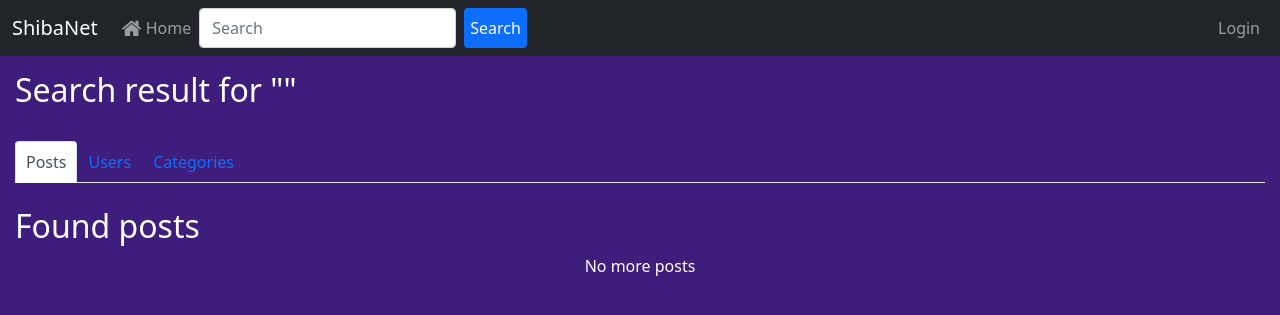
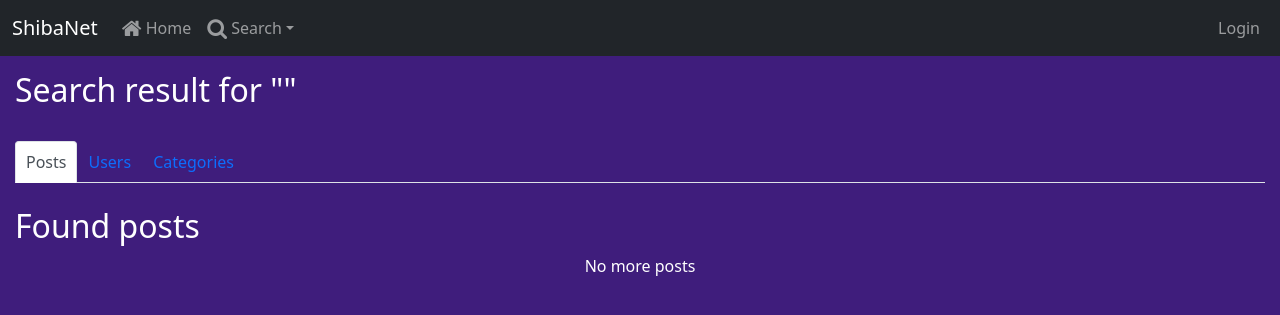
Before and after one commit to redpenguinyt/ShibaNet, a Flask app: page /search in a window 1280 px wide. Shown: the top 315 px of the page. Run offline with Flask 2, Linux system fonts and the light colour scheme; data that the repository does not hold is empty; some libraries are stand-ins or nearby versions.

Commit message:
improved navbar

```diff
--- a/main.py
+++ b/main.py
@@ -28,8 +28,7 @@ def index():
 @app.route("/search")
 def search():
 	query = request.args["q"] if "q" in request.args else ""
-	# Regex backup method: {"$or": [{"name": {"$regex": query, "$options": 'i'}},{"bio": {"$regex": query, "$options": 'i'}}]}
-	found_users = mongo.db.users.find({"$text": { "$search": query }}, projection = {"password": False,"_id": False, "email": False})
+	found_users = mongo.db.users.find({"$or": [{"name": {"$regex": query, "$options": 'i'}},{"bio": {"$regex": query, "$options": 'i'}}]}, projection = {"password": False,"_id": False, "email": False})
 
 	found_categories = mongo.db.categories.find({"$text": {"$search": query}})
 
@@ -119,13 +118,9 @@ def view_post(post_id):
 	if not post:
 		return render_template("message.html",title="404",body="Coudn't find what you were looking for!", notifs=user_notifs), 404
 
-	authorpfp = mongo.db.users.find_one(
-		{"name": post["author"]}
-	)["pfp"]
-
 	comments = utils.getcomments(post["comments"])
 
-	return render_template("post/view.html", post=post, authorpfp=authorpfp, comments=comments, notifs=user_notifs)
+	return render_template("post/view.html", post=post, comments=comments, notifs=user_notifs)
 
 @app.route("/post/<post_id>/edit", methods=["POST","GET"])
 @login_required
--- a/static/css/style.css
+++ b/static/css/style.css
@@ -17,9 +17,10 @@ text-align:centre;
   -ms-transform: translate(-50%, -50%);
   transform: translate(-50%, -50%);
 }
-.followButton {
-	text-align: right;
-	padding-right: 15px;
+@media only screen and (max-width: 800px) and (min-width: 576px) {
+	.nav-text {
+		display: none;
+	}
 }
 .btn {
 	border: none;
@@ -36,6 +37,11 @@ hr {
 }
 .image_post * img, .text_post * img {
 	max-width: 65%;
+}
+
+.navbar-img {
+	width: 1.5em;
+	height: 1.5em;
 }
 .fa-thumbs-up, .fa-thumbs-down, .fa-comment, .fa-edit, .fa-trash {
 	color: rgb(145, 146, 153);
--- a/templates/base.html
+++ b/templates/base.html
@@ -28,10 +28,9 @@
 
 {% if not hidenav %}
 		<header>
-			<nav class="navbar navbar-expand-md navbar-dark bg-dark">
+			<nav class="navbar navbar-expand-sm navbar-dark bg-dark">
 				<div class="container-fluid">
 					<a class="navbar-brand" href="/">ShibaNet</a>
-
 
 					<button class="navbar-toggler" type="button" data-bs-toggle="collapse" data-bs-target="#navbarSupportedContent" aria-controls="navbarSupportedContent" aria-expanded="false" aria-label="Toggle navigation">
 					<span class="navbar-toggler-icon"></span>
@@ -39,23 +38,27 @@
 					<div class="collapse navbar-collapse" id="navbarSupportedContent">
 						<ul class="navbar-nav me-auto mb-lg-0">
 							<li class="nav-item">
-							<a class="nav-link" href="/"><i class="fa fa-home fa-lg" aria-hidden="true"></i> Home</a>
+								<a class="nav-link" href="/"><i class="fa fa-home fa-lg" aria-hidden="true"></i><span class="nav-text"> Home</span></a>
 							</li>
 							{% if "username" in session %}
 							<li class="nav-item">
-							<a class="nav-link" href={{ url_for("submit") }}><i class="fa fa-pencil-square-o fa-lg" aria-hidden="true"></i> Post</a>
+								<a class="nav-link" href={{ url_for("submit") }}><i class="fa fa-pencil-square-o fa-lg" aria-hidden="true"></i><span class="nav-text"> Post</span></a>
 							</li>
 							{% endif %}
-						<form class="d-flex" action="{{ url_for('search') }}" method="GET">
-							<input name="q" class="form-control me-2" type="search" placeholder="Search" aria-label="Search" value="{{ request.args['q'] }}" required>
-							<button class="btn btn-primary" type="submit" autocomplete="off">Search</button>
+							<li class="nav-item dropdown">
+								<a class="nav-link dropdown-toggle" href="#" id="navbarDropdownMenuLink" role="button" data-bs-toggle="dropdown" aria-expanded="false"><i class="fa fa-search fa-lg" aria-hidden="true"></i><span class="nav-text"> Search</span></a>
+								<ul class="dropdown-menu bg-dark" aria-labelledby="navbarDropdownMenuLink">
+									<form class="navbar-form d-flex" action="{{ url_for('search') }}" method="GET">
+										<input name="q" class="form-control" type="search" placeholder="Search..." aria-label="Search..." value="{{ request.args['q'] }}" autocomplete="off" required>
 									</form>
+								</ul>
+							</li>
 						</ul>
 						<ul class="navbar-nav ml-auto">
 							{% if "username" in session %}
 							<li class="nav-item dropdown">
-							<a class="nav-link dropdown-toggle" href="#" id="navbarDropdownMenuLink" role="button" data-bs-toggle="dropdown" aria-expanded="false">{{ session["username"] }}</a>
-							<ul class="dropdown-menu bg-dark" aria-labelledby="navbarDropdownMenuLink">
+								<a class="nav-link dropdown-toggle" href="#" id="navbarDropdownMenuLink" role="button" data-bs-toggle="dropdown" aria-expanded="false"><img class="rounded navbar-img" src="{{ session['username']|pfp }}" onerror="this.onerror=null; this.src='https://avatars.dicebear.com/api/jdenticon/{{ session['username'] }}.svg'" alt="User's pfp"><span class="nav-text"> {{ session["username"] }}</span></a>
+								<ul class="dropdown-menu pull-left bg-dark" aria-labelledby="navbarDropdownMenuLink">
 									<li><a class="nav-link" href={{ url_for("view_user",username="me") }}><i class="fa fa-user fa-lg" aria-hidden="true"></i> Profile</a></li>
 									<li><a class="nav-link" href={{ url_for("submit") }}><i class="fa fa-pencil-square-o fa-lg" aria-hidden="true"></i> Post</a></li>
 									<li><a class="nav-link" href={{ url_for("user_settings") }}><i class="fa fa-cog fa-lg" aria-hidden="true"></i> Settings</a></li>
--- a/templates/post/view.html
+++ b/templates/post/view.html
@@ -7,7 +7,7 @@
 <h2>{{ post["title"]|e|mentions|markdown }}</h2>
 <p style="font-size: 30px;">
 	Posted by <a href='{{ url_for("view_user", username=post["author"]) }}'>
-		<img src="{{ authorpfp }}" onerror="this.onerror=null; this.src='https://avatars.dicebear.com/api/jdenticon/{{ post['author'] }}.svg'" alt="User's pfp" class="rounded" width="30px" height="30px">{{ post["author"] }}
+		<img src="{{ post['author']|pfp }}" onerror="this.onerror=null; this.src='https://avatars.dicebear.com/api/jdenticon/{{ post['author'] }}.svg'" alt="User's pfp" class="rounded" width="30px" height="30px">{{ post["author"] }}
 	</a>
 </p>
 
--- a/templates/search.html
+++ b/templates/search.html
@@ -39,7 +39,7 @@
 		{% endfor %}
 	</div>
 	<div class="tab-pane fade" id="categories" role="tabpanel" aria-labelledby="categories-tab">
-		<h2>Found posts</h2>
+		<h2>Found categories</h2>
 		{% for category in categories %}
 			{{ category }}
 		{% endfor %}
--- a/templates/user/view.html
+++ b/templates/user/view.html
@@ -10,8 +10,7 @@
 
 <img src="{{ user['pfp'] }}" onerror="this.onerror=null; this.src='https://avatars.dicebear.com/api/jdenticon/{{ user['name'] }}.svg'" alt="" class="rounded" width="100px" height="100px">
 <h2>{{ user["name"] }}</h2>
-{{ user["bio"]|e|truncate(75)|markdown }}
-<div class="followButton">
+<div class="pull-right">
 	{% if friends %}
 	You are friends
 	{% endif %}
@@ -22,6 +21,7 @@
 	<a href="{{ url_for('user_settings') }}">Settings</a>
 	{% endif %}
 </div>
+{{ user["bio"]|e|truncate(75)|markdown }}
 
 <ul class="nav nav-tabs" id="myTab" role="tablist">
 	<li class="nav-item" role="presentation">
--- a/utils/flask.py
+++ b/utils/flask.py
@@ -73,6 +73,10 @@ def getparenttitle(comment):
 		parent_cmt = mongo.db.comments.find_one({"_id": comment["parent"]["id"]})
 		if parent_cmt: return parent_cmt["body"]
 	return "{deleted}"
+
+@app.template_filter()
+def pfp(username):
+	return mongo.db.users.find_one({"name": username})["pfp"]
 
 @app.route("/test")
 def test():
```
Lines whose indentation alone changed are shown as unchanged.
